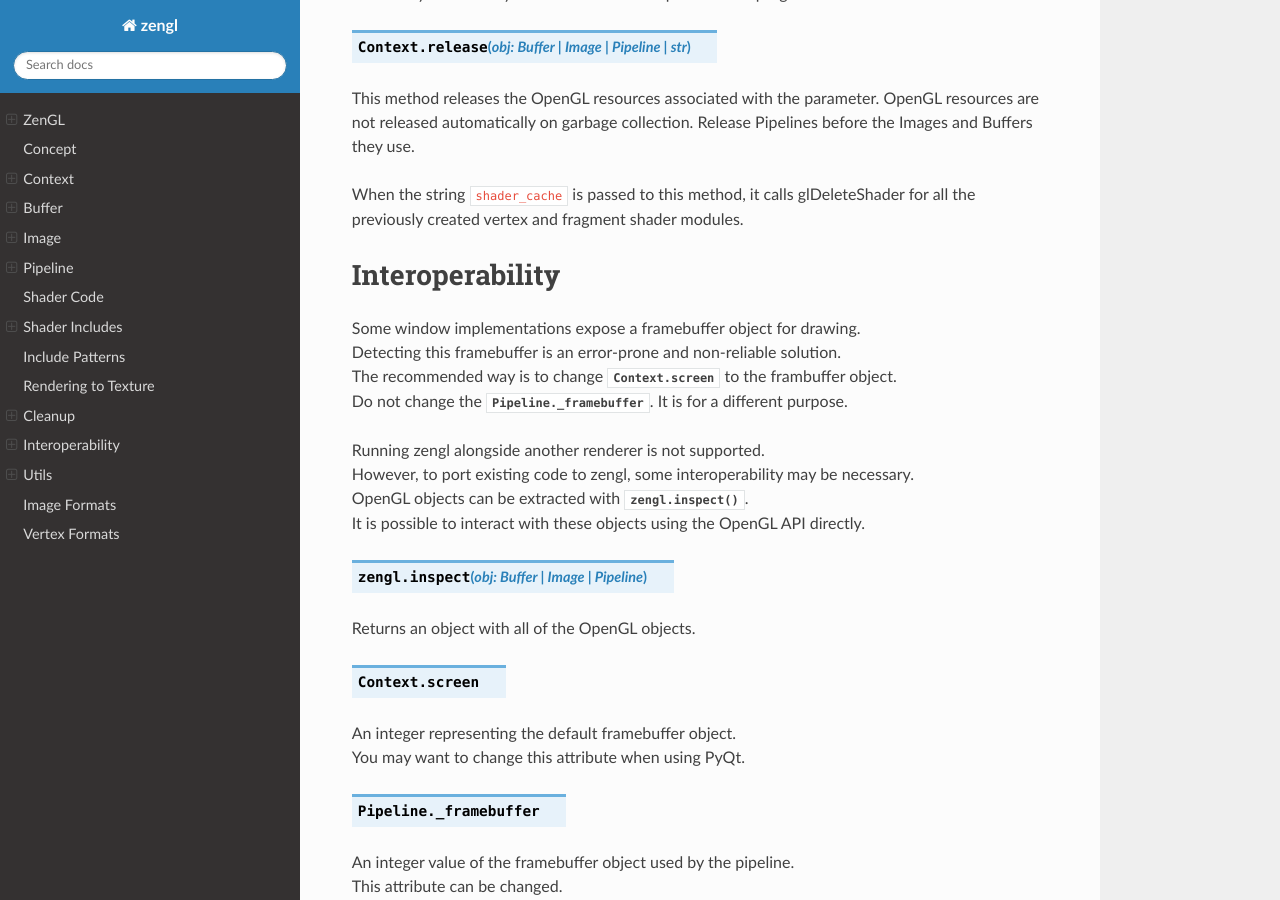
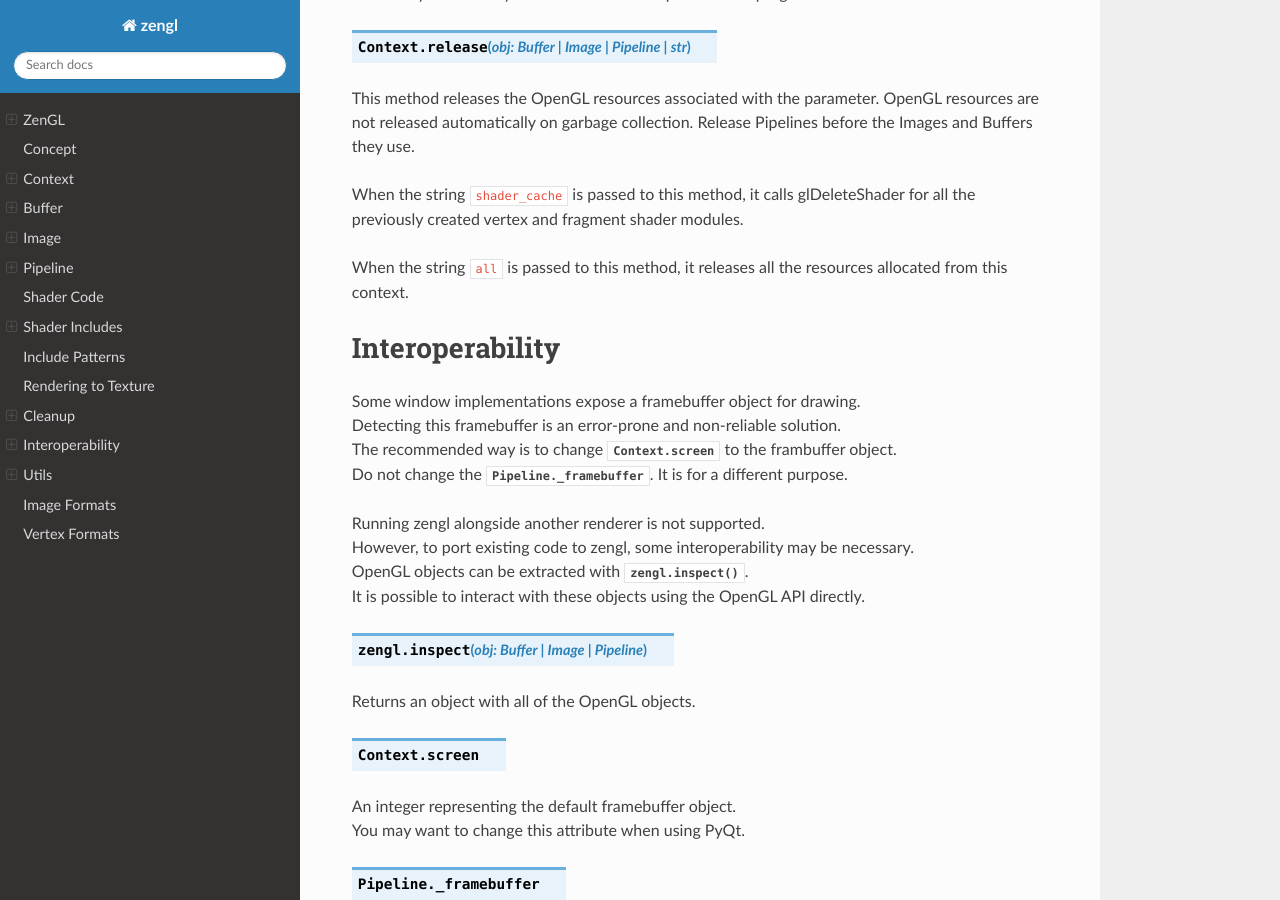
Before and after one commit to szabolcsdombi/zengl, a Sphinx documentation site: the page built from docs/index.rst, in a window 1280 px wide and 900 px high, scrolled down 12850 px. Built offline with Sphinx 7.4.7 and the Read the Docs theme 2.0.0, drawn with Linux system fonts in a browser that asks for light colours.

Commit message:
document release all

```diff
--- a/docs/index.rst
+++ b/docs/index.rst
@@ -547,6 +547,8 @@
 When the string ``shader_cache`` is passed to this method,
 it calls glDeleteShader for all the previously created vertex and fragment shader modules.
 
+When the string ``all`` is passed to this method, it releases all the resources allocated from this context.
+
 Interoperability
 ----------------
 
```
Also changed, not shown: 1 other file.
